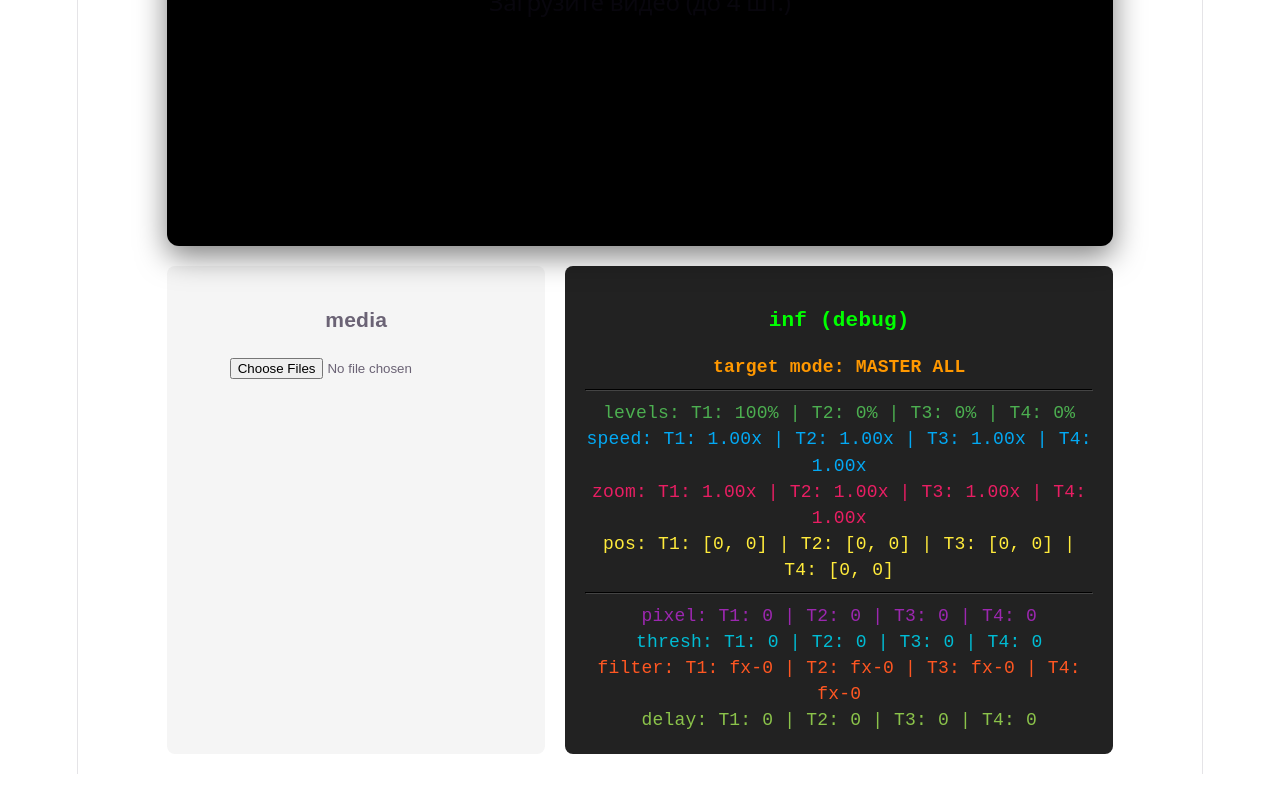
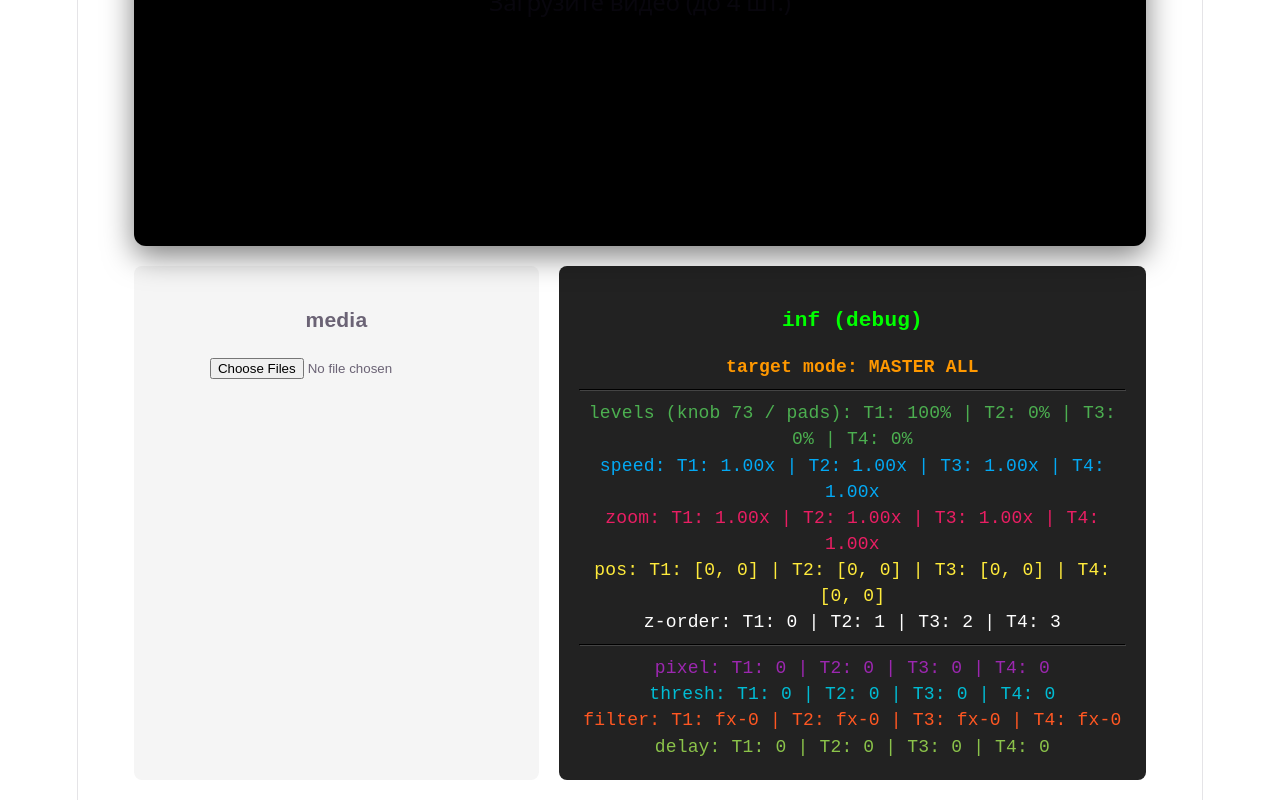
Before and after one commit to bnpetrov/video-stem-player, a React (Vite) app: page / in a window 1280 px wide. Shown: the part 332-1132 px from the top of the page. Before the commit the page ends 1106 px from the top, so only its background shows below. Built offline with nearby package versions, Linux system fonts and the light colour scheme.

Commit message:
pads logic changed, opacity knob implementation

```diff
--- a/src/App.jsx
+++ b/src/App.jsx
@@ -14,6 +14,7 @@ export default function App() {
   const [filterLevels, setFilterLevels] = useState([0, 0, 0, 0]);
   const [delayLevels, setDelayLevels] = useState([0, 0, 0, 0]);
   const [positions, setPositions] = useState([{x:0, y:0}, {x:0, y:0}, {x:0, y:0}, {x:0, y:0}]);
+  const [zIndices, setZIndices] = useState([0, 1, 2, 3]);
 
   const activeChannelRef = useRef(null);
 
@@ -62,60 +63,64 @@ export default function App() {
     const { knob, value } = knobEvent;
     const currentChannel = activeChannelRef.current;
 
-    // Раскодируем Relative значение от AKAI
     let deltaStep = 0;
     if (value > 0 && value < 64) {
-      deltaStep = value; // Крутим вправо
+      deltaStep = value;
     } else if (value > 64 && value <= 127) {
-      deltaStep = value - 128; // Крутим влево (127 превращается в -1)
+      deltaStep = value - 128;
     }
 
     if (deltaStep === 0) return;
 
-    // Универсальная функция применения эффекта
     const applyRelativeEffect = (minVal, maxVal, stepMultiplier, setter) => {
       const deltaVal = deltaStep * stepMultiplier;
 
       setter(prev => {
         if (currentChannel !== null) {
-          // ИНДИВИДУАЛЬНЫЙ КАНАЛ
           return prev.map((v, idx) =>
             idx === currentChannel ? Math.max(minVal, Math.min(maxVal, v + deltaVal)) : v
           );
         } else {
-          // МАСТЕР: Каждый канал движется независимо, обрезаясь об свои лимиты
           return prev.map(v => Math.max(minVal, Math.min(maxVal, v + deltaVal)));
         }
       });
     };
 
-    // Применяем эффекты со своими множителями скорости (чувствительностью)
-    if (knob === 70) applyRelativeEffect(0, 2.0, 0.02, setPlaybackRates);    // Скорость
-    if (knob === 71) applyRelativeEffect(0, 100, 1.0, setPixelLevels);       // Пикселизация
-    if (knob === 72) applyRelativeEffect(0, 10, 0.2, setFilterLevels);       // Фильтры (0.2 чтобы менять не слишком резко)
-    if (knob === 74) applyRelativeEffect(0.25, 4.0, 0.04, setZoomLevels);    // Зум
-    if (knob === 75) applyRelativeEffect(0, 100, 1.0, setThresholdLevels);   // Срез
-    if (knob === 76) applyRelativeEffect(0, 100, 1.0, setDelayLevels);       // Эхо
+    if (knob === 70) applyRelativeEffect(0, 2.0, 0.02, setPlaybackRates);
+    if (knob === 71) applyRelativeEffect(0, 100, 1.0, setPixelLevels);
+    if (knob === 72) applyRelativeEffect(0, 10, 0.2, setFilterLevels);
+    if (knob === 73) applyRelativeEffect(0, 1.0, 0.02, setOpacities);
+    if (knob === 74) applyRelativeEffect(0.25, 4.0, 0.04, setZoomLevels);
+    if (knob === 75) applyRelativeEffect(0, 100, 1.0, setThresholdLevels);
+    if (knob === 76) applyRelativeEffect(0, 100, 1.0, setDelayLevels);
 
   }, [knobEvent]);
 
   // ОБРАБОТКА ПЭДОВ
   useEffect(() => {
     if (!noteOnEvent) return;
-    const { note, velocity } = noteOnEvent;
+    const { note, velocity, type } = noteOnEvent;
 
-    if (note >= 40 && note <= 43) {
-      const trackIndex = note - 40;
-      const MIN_THRESHOLD = 40;
-      const SOLO_THRESHOLD = 127;
+    if (type === 'noteOn' && velocity > 0) {
 
-      if (velocity >= SOLO_THRESHOLD) {
-        setOpacities([0, 0, 0, 0].map((_, idx) => (idx === trackIndex ? 1 : 0)));
-      } else if (velocity <= MIN_THRESHOLD) {
-        setOpacities(prev => prev.map((op, idx) => (idx === trackIndex ? 0 : op)));
-      } else {
-        const mappedOpacity = (velocity - MIN_THRESHOLD) / (SOLO_THRESHOLD - MIN_THRESHOLD);
-        setOpacities(prev => prev.map((op, idx) => (idx === trackIndex ? mappedOpacity : op)));
+      // 1. НИЖНИЙ РЯД (36-39): Вытаскиваем видео на передний план (Z-Index)
+      if (note >= 36 && note <= 39) {
+        const trackIndex = note - 36;
+        setZIndices(prev => {
+          const maxZ = Math.max(...prev);
+          return prev.map((z, idx) => (idx === trackIndex ? maxZ + 1 : z));
+        });
+      }
+
+      // 2. ВЕРХНИЙ РЯД (40-43): Жестко Включает / Выключает канал (Toggle Mute)
+      if (note >= 40 && note <= 43) {
+        const trackIndex = note - 40;
+        setOpacities(prev => prev.map((op, idx) => {
+          if (idx === trackIndex) {
+            return op > 0 ? 0 : 1;
+          }
+          return op;
+        }));
       }
     }
   }, [noteOnEvent]);
@@ -139,6 +144,7 @@ export default function App() {
         filterLevels={filterLevels}
         delayLevels={delayLevels}
         positions={positions}
+        zIndices={zIndices}
       />
 
       <div style={{ marginTop: '20px', display: 'flex', gap: '20px' }}>
@@ -155,7 +161,7 @@ export default function App() {
           </p>
           <hr style={{ borderColor: '#444' }}/>
           <p style={{ color: '#4caf50' }}>
-            levels: {opacities.map((op, i) => `T${i + 1}: ${Math.round(op * 100)}%`).join(' | ')}
+            levels (knob 73 / pads): {opacities.map((op, i) => `T${i + 1}: ${Math.round(op * 100)}%`).join(' | ')}
           </p>
           <p style={{ color: '#03a9f4' }}>
             speed: {playbackRates.map((r, i) => `T${i + 1}: ${r.toFixed(2)}x`).join(' | ')}
@@ -165,6 +171,9 @@ export default function App() {
           </p>
           <p style={{ color: '#ffeb3b' }}>
             pos: {positions.map((p, i) => `T${i + 1}: [${Math.round(p.x)}, ${Math.round(p.y)}]`).join(' | ')}
+          </p>
+          <p style={{ color: '#fff' }}>
+            z-order: {zIndices.map((z, i) => `T${i + 1}: ${z}`).join(' | ')}
           </p>
 
           <hr style={{ borderColor: '#444' }}/>
--- a/src/useMidi.js
+++ b/src/useMidi.js
@@ -4,7 +4,7 @@ export function useMidi() {
   const [midiLog, setMidiLog] = useState(null);
   const [noteOnEvent, setNoteOnEvent] = useState(null);
   const [knobEvent, setKnobEvent] = useState(null);
-  const [stickEvent, setStickEvent] = useState(null); // Новое событие для джойстика
+  const [stickEvent, setStickEvent] = useState(null);
 
   const [heldChannel, setHeldChannel] = useState(null);
   const [heldPads, setHeldPads] = useState({});
@@ -36,11 +36,9 @@ export function useMidi() {
       const isChannelAftertouch = command >= 208 && command <= 223;
       const isControlChange = command >= 176 && command <= 191;
 
-      // Pitch Bend (Ось X джойстика)
       const isPitchBend = command >= 224 && command <= 239;
 
       if (isPitchBend) {
-        // Конвертируем 14-битное значение (0 - 16383, центр 8192) в диапазон от -1.0 до 1.0
         const pbValue = (velocity << 7) + note;
         const normalizedX = (pbValue - 8192) / 8192;
         setStickEvent({ axis: 'x', value: normalizedX, time: now });
@@ -48,14 +46,11 @@ export function useMidi() {
       }
 
       if (isControlChange) {
-        // Ось Y джойстика (СС1 - вверх, СС2 - вниз по дефолту AKAI)
         if (note === 1) {
           setStickEvent({ axis: 'y', value: velocity / 127, time: now });
         } else if (note === 2) {
           setStickEvent({ axis: 'y', value: -velocity / 127, time: now });
         }
-
-        // Отправляем все СС в крутилки, включая стик (на случай кастомных маппингов)
         setKnobEvent({ knob: note, value: velocity, time: now });
         return;
       }
@@ -69,12 +64,13 @@ export function useMidi() {
         }
       }
 
-      if (isNoteOn && note >= 40 && note <= 43) {
+      // СМЕСТИЛИ ДИАПАЗОН НА 36-43
+      if (isNoteOn && note >= 36 && note <= 43) {
         pressureTrackRef.current[note] = { val: velocity, time: now, releasing: false };
         setHeldPads(prev => ({ ...prev, [note]: velocity }));
         setNoteOnEvent({ note, velocity, type: 'noteOn', time: now });
       }
-      else if ((isPolyAftertouch || isChannelAftertouch) && (note >= 40 && note <= 43 || isChannelAftertouch)) {
+      else if ((isPolyAftertouch || isChannelAftertouch) && (note >= 36 && note <= 43 || isChannelAftertouch)) {
         const targetNote = isPolyAftertouch ? note : Number(Object.keys(pressureTrackRef.current)[0]);
         const newPressure = isPolyAftertouch ? velocity : note;
 
@@ -96,7 +92,7 @@ export function useMidi() {
         setHeldPads(p => (p[targetNote] !== undefined ? { ...p, [targetNote]: newPressure } : p));
         setNoteOnEvent({ note: targetNote, velocity: newPressure, type: 'aftertouch', time: now });
       }
-      else if (isNoteOff && note >= 40 && note <= 43) {
+      else if (isNoteOff && note >= 36 && note <= 43) {
         delete pressureTrackRef.current[note];
         setHeldPads(prev => {
           const next = { ...prev };
```
Also changed, not shown: src/VideoMixer.jsx (+8 -21 lines).
